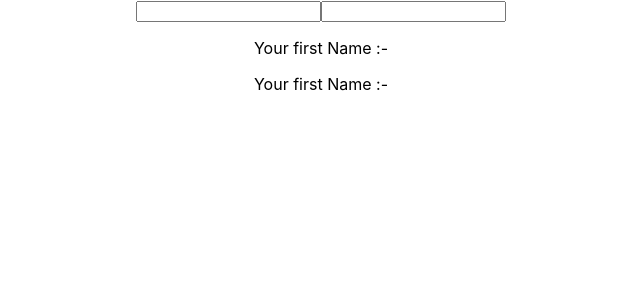
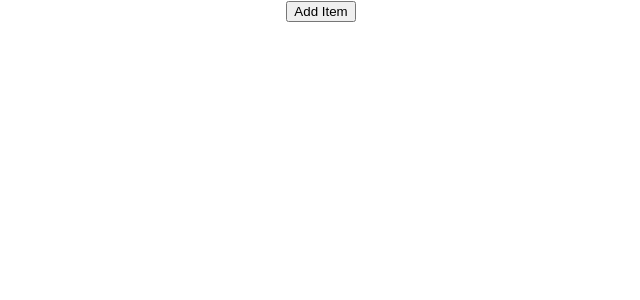
Before and after one commit to Barun355/react-hook, a React (Create React App) app: page / in a window 1280 px wide. Shown: the top 300 px of the page, without its empty margins (319-959 px from the left). Built offline with nearby package versions, Linux system fonts and the light colour scheme.

Commit message:
useState with array

```diff
--- a/src/App.js
+++ b/src/App.js
@@ -1,5 +1,6 @@
 import './App.css';
-import HookCounterThree from './components/HookCounterThree';
+import HookCounterFour from './components/HookCounterFour';
+// import HookCounterThree from './components/HookCounterThree';
 // import ClassComponent from './components/ClassComponent';
 // import HookCounter from './components/HookCounter';
 // import HookCounterTwo from './components/HookCounterTwo';
@@ -10,7 +11,8 @@
       {/* <ClassComponent /> */}
       {/* <HookCounter /> */}
       {/* <HookCounterTwo /> */}
-      <HookCounterThree />
+      {/* <HookCounterThree /> */}
+      <HookCounterFour />
     </div>
   );
 }
--- /dev/null
+++ b/src/components/HookCounterFour.js
@@ -0,0 +1,25 @@
+import React, { useState } from 'react'
+
+function HookCounterFour() {
+    const [items, setItems] = useState([])
+
+    const addItem = () => {
+        setItems([...items, {
+            id: items.length,
+            value: Math.floor( Math.random() * 10 ) + 1
+        }])
+    }
+    console.log(items)
+  return (
+    <div>
+        <button onClick={addItem}>Add Item</button>
+      <ul>
+        {
+            items.map( item => <li key={item.id}>{item.value}</li>)
+        }
+      </ul>
+    </div>
+  )
+}
+
+export default HookCounterFour
```
